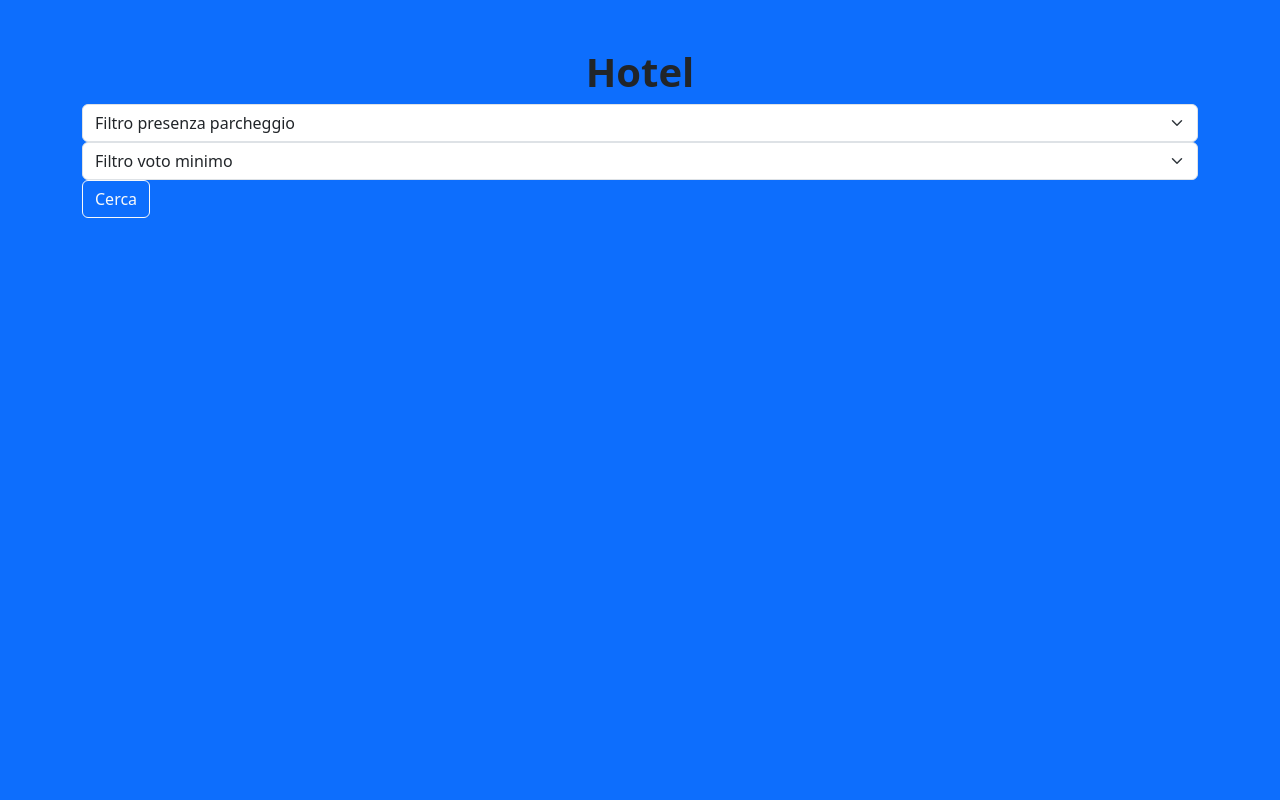
After one commit to Daniele206/php-hotel, a PHP site: page /index.html in a window 1280 px wide. The commit adds this page. Run offline with PHP 8.4, Linux system fonts and the light colour scheme.

Commit message:
[update] readme adn [finish] form and results

```diff
--- /dev/null
+++ b/index.html
@@ -0,0 +1,31 @@
+<!DOCTYPE html>
+<html lang="en">
+<head>
+  <meta charset="UTF-8">
+  <link href="https://cdn.jsdelivr.net/npm/bootstrap@5.3.3/dist/css/bootstrap.min.css" rel="stylesheet" integrity="sha384-QWTKZyjpPEjISv5WaRU9OFeRpok6YctnYmDr5pNlyT2bRjXh0JMhjY6hW+ALEwIH" crossorigin="anonymous">
+  <link rel="stylesheet" href="style.css">
+  <meta name="viewport" content="width=device-width, initial-scale=1.0">
+  <title>PHP-Hotel</title>
+</head>
+<body class="bg-primary my_heigt-100">
+  <h1 class="text-center fw-bold pt-5">Hotel</h1>
+  <div class="container h-75">
+    <form action="reuslts.php" method="GET">
+      <select class="form-select" aria-label="Default select example" name="only_park">
+        <option selected value="false">Filtro presenza parcheggio</option>
+        <option value="true">Solo hotel con parcheggio</option>
+        <option value="false">Tutti gli hotel</option>
+      </select>
+      <select class="form-select" aria-label="Default select example" name="min_vote">
+        <option selected value="false">Filtro voto minimo</option>
+        <option value="1">1/5</option>
+        <option value="2">2/5</option>
+        <option value="3">3/5</option>
+        <option value="4">4/5</option>
+        <option value="5">5/5</option>
+      </select>
+      <button class="btn btn-outline-light">Cerca</button>
+    </form>
+  </div>
+</body>
+</html>
```
Also changed, not shown: prep.html (deleted, +0 -13 lines), reuslts.php (renamed from index.php, +5 -5 lines), README.md.
